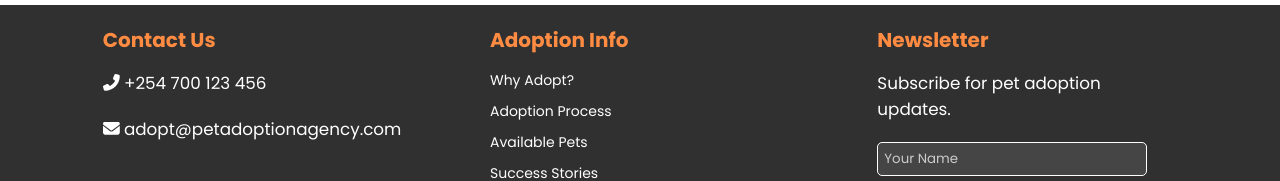
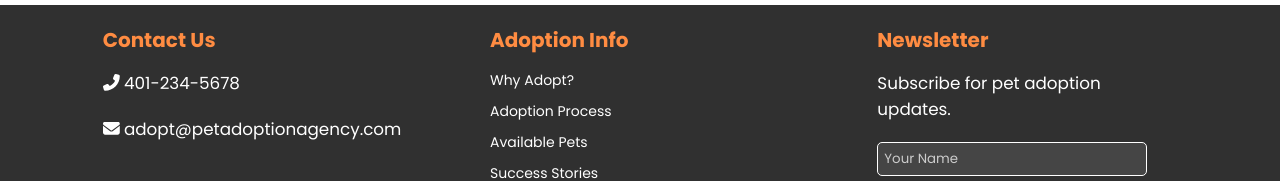
Before and after one commit to Patricia-Sigei/Pets-Adoption, a React (Vite) app: page / in a window 1280 px wide. Shown: the part 2557-2738 px from the top of the page. Built offline with nearby package versions, Linux system fonts and the light colour scheme.

Commit message:
added changes to the footer.jsx

```diff
--- a/src/components/Footer.jsx
+++ b/src/components/Footer.jsx
@@ -9,7 +9,7 @@ const Footer = () => {
             <div className="footer-container">
                 <div className="footer-section">
                     <h5>Contact Us</h5>
-                    <p><FontAwesomeIcon icon={faPhoneAlt} /> +254 700 123 456</p>
+                    <p><FontAwesomeIcon icon={faPhoneAlt} /> 401-234-5678</p>
                     <p><FontAwesomeIcon icon={faEnvelope} /> adopt@petadoptionagency.com</p>
                 </div>
 
```
